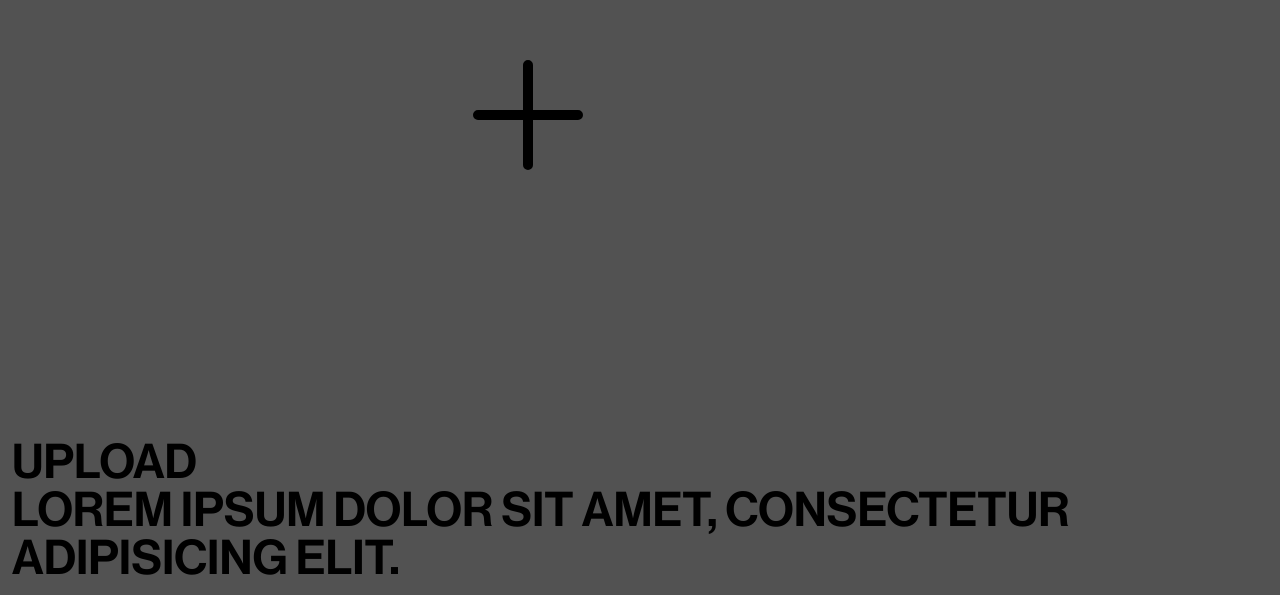
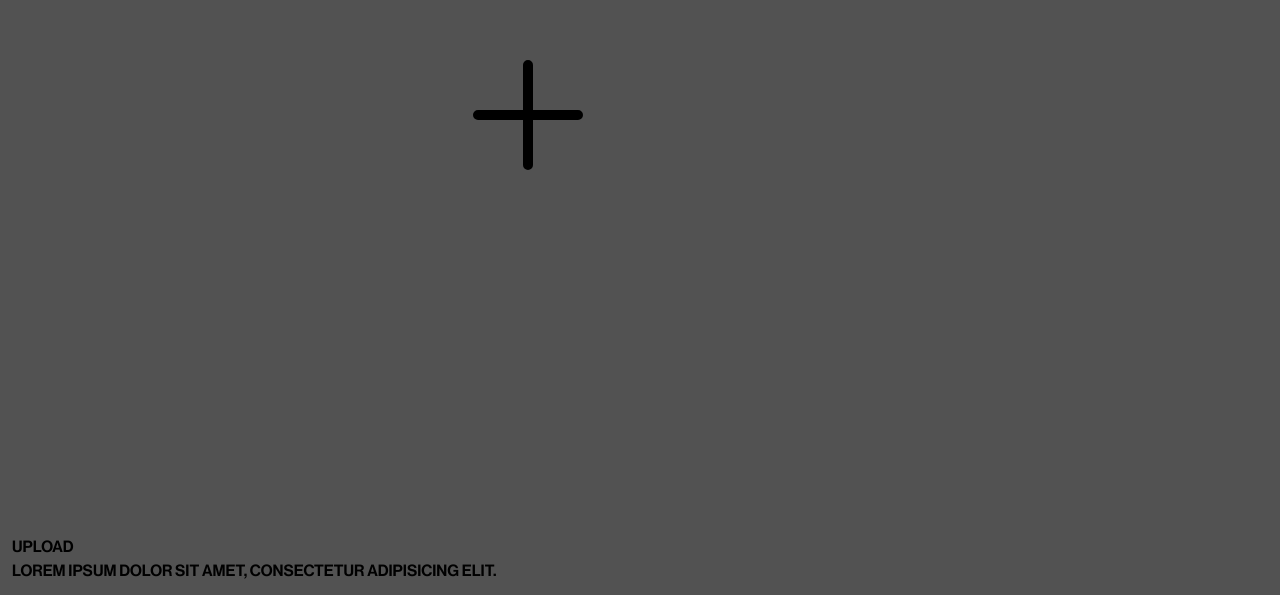
Before and after one commit to CouchSloth365/Resume-Analysis-System, a website: page src/index.html in a window 1280 px wide. Shown: the part 205-800 px from the top of the page. Drawn offline with Linux system fonts and the light colour scheme.

Commit message:
Update index.html

```diff
--- a/src/index.html
+++ b/src/index.html
@@ -23,7 +23,7 @@
       <button id="drive" class="cursor-pointer uppercase">Google Drive</button>
     </div>
 
-    <div class="flex flex-col p-3  absolute bottom-[0%] text-5xl text-left uppercase font-grotesk">
+    <div class="flex flex-col p-3  absolute bottom-[0%] text-lg text-left uppercase font-grotesk">
         <h1>Upload</h1>
         <h3>Lorem ipsum dolor sit amet, consectetur adipisicing elit.</h3>
     </div>
```
